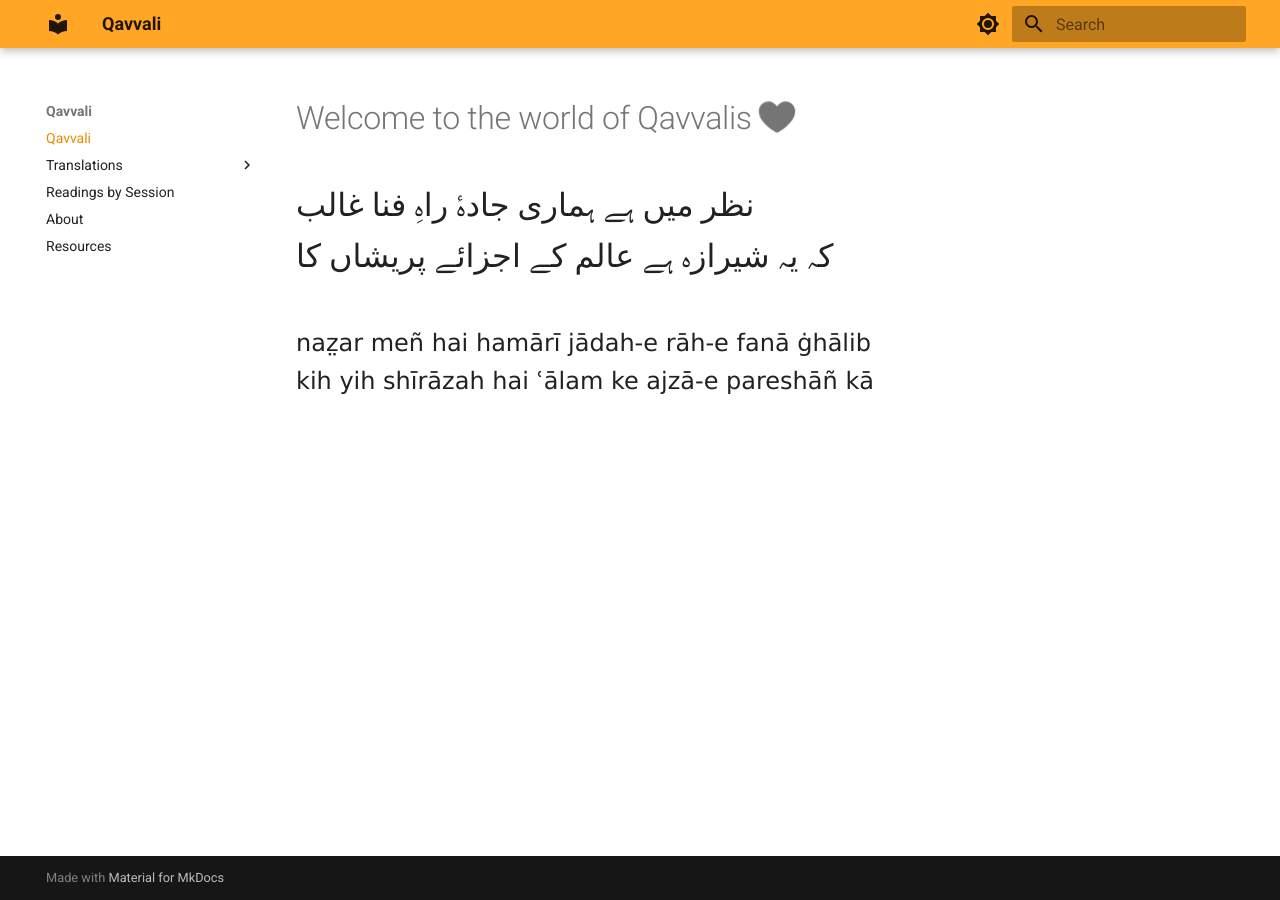
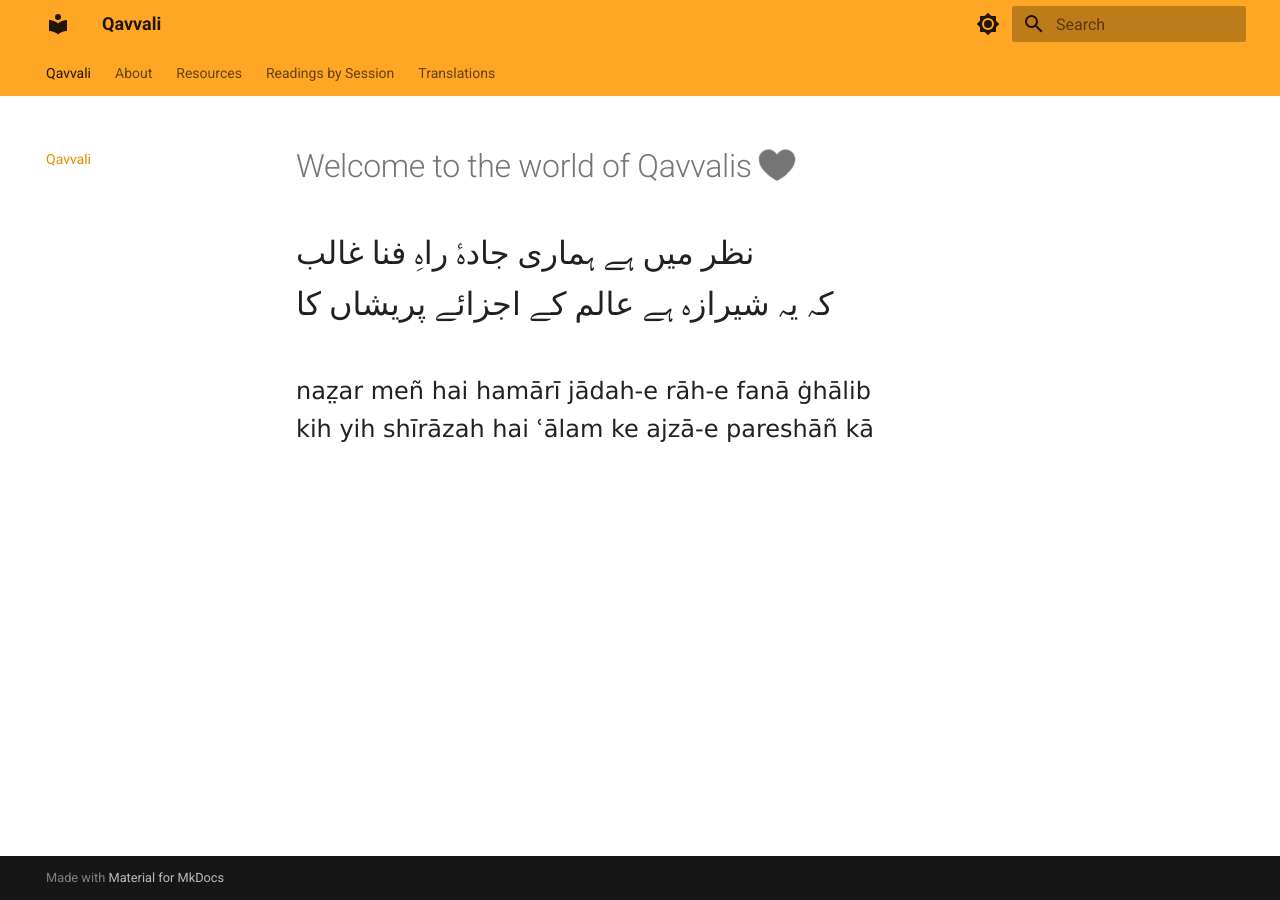
Before and after one commit to vishaalkk/qavvali, an MkDocs documentation site: the page built from docs/index.md, in a window 1280 px wide. Built offline with MkDocs 1.6.1 and Material for MkDocs 9.7.7, drawn with Linux system fonts in a browser that asks for light colours; some of the changed lines change nothing that is shown.

Commit message:
changing workflow

```diff
--- a/mkdocs.yml
+++ b/mkdocs.yml
@@ -21,15 +21,13 @@ theme:
     - navigation.instant
     - navigation.tracking
     - toc.follow
-    - navigations.tabs
+    - navigation.tabs
     - search.suggest
     - search.share
     - search.highlight
     - header.autohide
 plugins:
   - search
-  - awesome-pages
-  # - material/meta
   - tags:
       tags_file: tags.md
 markdown_extensions:
--- a/requirements.txt
+++ b/requirements.txt
@@ -1,2 +1 @@
 mkdocs-material
-mkdocs-awesome-pages-plugin
```
Also changed, not shown: 1 other file.
